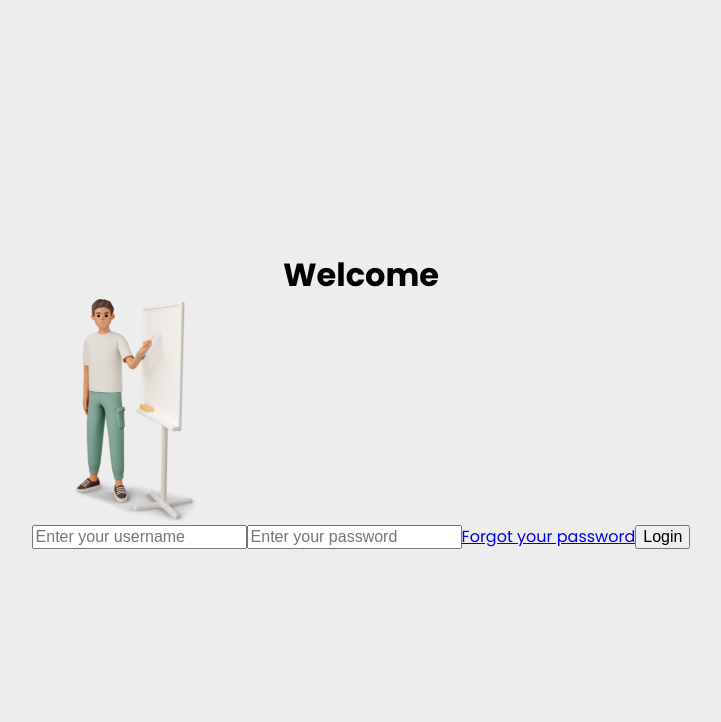
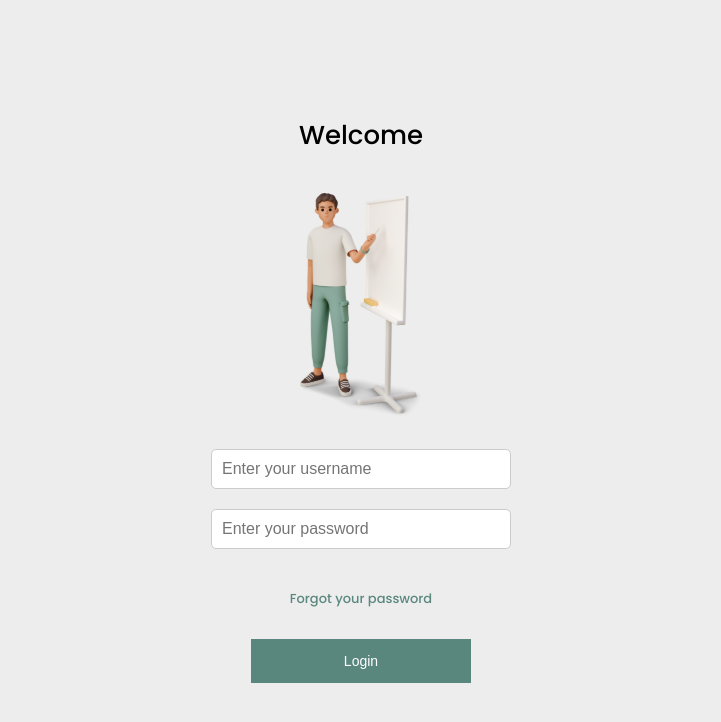
Before and after one commit to afstudiox/acelera-trybe-frontend, a React (Vite) app: page / in a window 1280 px wide. Shown: the top 722 px of the page, without its empty margins (279-1000 px from the left). Built offline with nearby package versions, Linux system fonts and the light colour scheme.

Commit message:
estilização da tela de login

```diff
--- a/src/Components/Banner.tsx
+++ b/src/Components/Banner.tsx
@@ -1,10 +1,11 @@
 interface BannerProps {
     src: string;
     alt: string;
+    className?: string;
 }
 
-function Banner({ src, alt }: BannerProps) {
-    return <img src={src} alt={alt} />;
+function Banner({ src, alt, className }: BannerProps) {
+    return <img src={src} alt={alt} className={className}/>;
 }
 
 export default Banner;
--- a/src/Components/CustomLink.tsx
+++ b/src/Components/CustomLink.tsx
@@ -4,11 +4,16 @@ interface CustomLinkProps extends AnchorHTMLAttributes<HTMLAnchorElement> {
   children: ReactNode;
 }
 
-function CustomLink({ children, target, rel, ...props }: CustomLinkProps) {
+function CustomLink({ children, target, rel, className, ...props }: CustomLinkProps) {
     const computedRel = target === '_blank' ? 'noopener noreferrer' : rel;
   return (
-    <a target={target} rel={computedRel} {...props}>
-      {children}
+    <a
+      target={target}
+      rel={computedRel}
+      className={className}
+      {...props}
+      >
+        {children}
     </a>
   )
 }
--- a/src/Components/FormButton.tsx
+++ b/src/Components/FormButton.tsx
@@ -1,12 +1,16 @@
 
 interface FormButtonProps {
     label: string;
+    className?: string;
     type?: 'submit' | 'reset' | 'button';
 }
 
-function FormButton({ label, type = 'button' }: FormButtonProps) {
+function FormButton({ label, className, type = 'button' }: FormButtonProps) {
     return (
-        <button type={type}>
+        <button
+            type={type}
+            className={className}
+        >
             {label}
         </button>
     );
--- a/src/Components/InputField.tsx
+++ b/src/Components/InputField.tsx
@@ -6,10 +6,11 @@ interface InputFieldProps {
     type: string;
     placeholder: string;
     value: string;
+    className?: string;
     onChange: (event: React.ChangeEvent<HTMLInputElement>) => void;
 }
 
-function InputField({ id, name, type, placeholder, value, onChange }: InputFieldProps) {
+function InputField({ id, name, type, placeholder, value, className, onChange }: InputFieldProps) {
     return (
         <input
             id={id}
@@ -17,6 +18,7 @@ function InputField({ id, name, type, placeholder, value, onChange }: InputField
             type={type}
             placeholder={placeholder}
             value={value}
+            className={className}
             onChange={onChange}
         />
     );
--- /dev/null
+++ b/src/pages/Login.module.css
@@ -0,0 +1,52 @@
+.container {
+    display: flex;
+    flex-direction: column;
+    align-items: center;
+    justify-content: center;
+}
+
+.input {
+    margin: 10px;
+    padding: 10px;
+    width: 300px;
+    border: 1px solid #ccc;
+    border-radius: 5px;
+}
+
+.link {
+    margin: 30px 0;
+    font-weight: 500;
+    font-size: 13px;
+    line-height: 20px;
+    text-decoration: none;
+    color: rgba(85, 132, 122, 0.97);
+}
+
+.button {
+    width: 220px;
+    height: 44px;
+    font-size: 14px;
+    font-weight: 500;
+    line-height: 21px;
+    text-align: center;
+    background: #55847AF7;
+    color: #FFFFFF;
+    border: none;
+}
+
+.banner {
+    width: 211px;
+    height: 226px;
+    gap: 0px;
+    opacity: 0px;
+    margin-bottom: 20px;
+    margin: 20px 0;
+}
+
+.title {
+    font-size: 26px;
+    color: #000000;
+    font-weight: 500;
+    line-height: 36px;
+    margin-bottom: 20px;
+}
--- a/src/pages/Login.tsx
+++ b/src/pages/Login.tsx
@@ -6,6 +6,7 @@ import InputField from '../Components/InputField';
 import CustomLink from '../Components/CustomLink';
 import FormButton from '../Components/FormButton';
 import Banner from '../Components/Banner';
+import style from './Login.module.css';
 
 function Login() {
 
@@ -33,15 +34,16 @@ function Login() {
     }
 
     return(
-        <>
-            <h1>Welcome</h1>
+        <main className={style.container}>
+            <h1 className={style.title}>Welcome</h1>
 
             <Banner
+                className={style.banner}
                 src={banner}
                 alt="Banner da tela de Login"
             />
 
-            <form onSubmit={handleSubmit} >
+            <form onSubmit={handleSubmit} className={style.container}>
 
                 <InputField
                     id='username'
@@ -49,27 +51,30 @@ function Login() {
                     type='text'
                     placeholder='Enter your username'
                     value={input.username}
+                    className={style.input}
                     onChange={handleChange}
                 />
+
                 <InputField
                     id='password'
                     name='password'
                     type='password'
                     placeholder='Enter your password'
                     value={input.password}
+                    className={style.input}
                     onChange={handleChange}
                 />
 
-                <CustomLink href='#' target='_self'>
+                <CustomLink href='#' target='_self' className={style.link}>
                     Forgot your password
                 </CustomLink>
 
                 <FormButton
-                    label={'Login'} type='submit'
+                    label={'Login'} type='submit' className={style.button}
                 />
 
             </form>
-        </>
+        </main>
     )
 }
 
```
